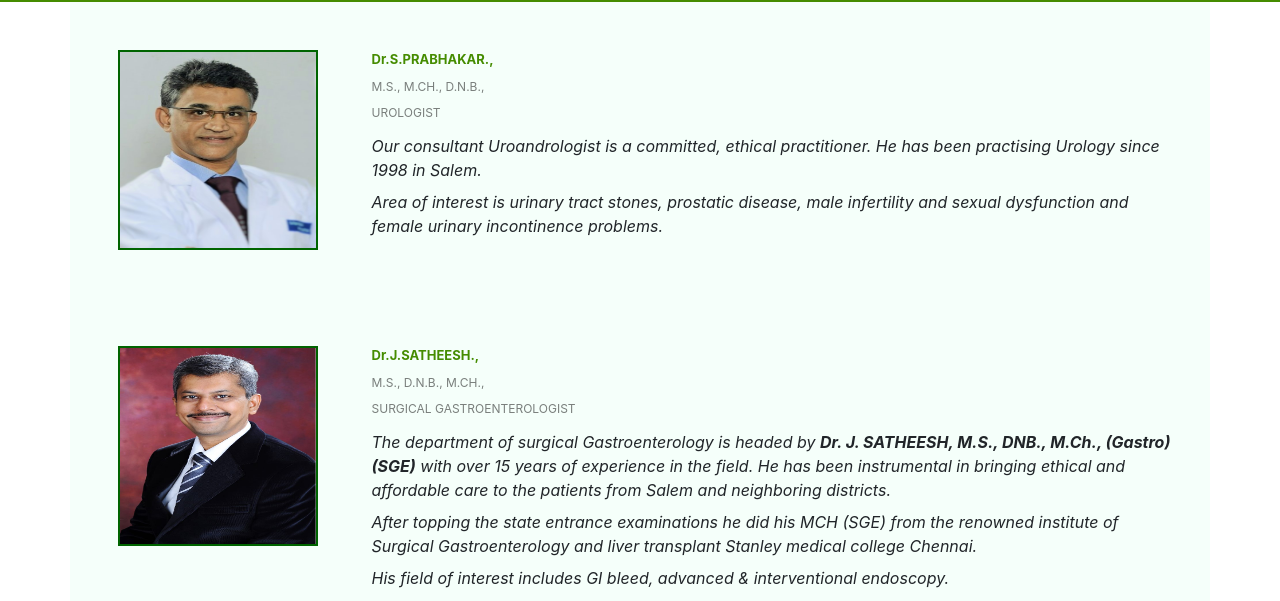
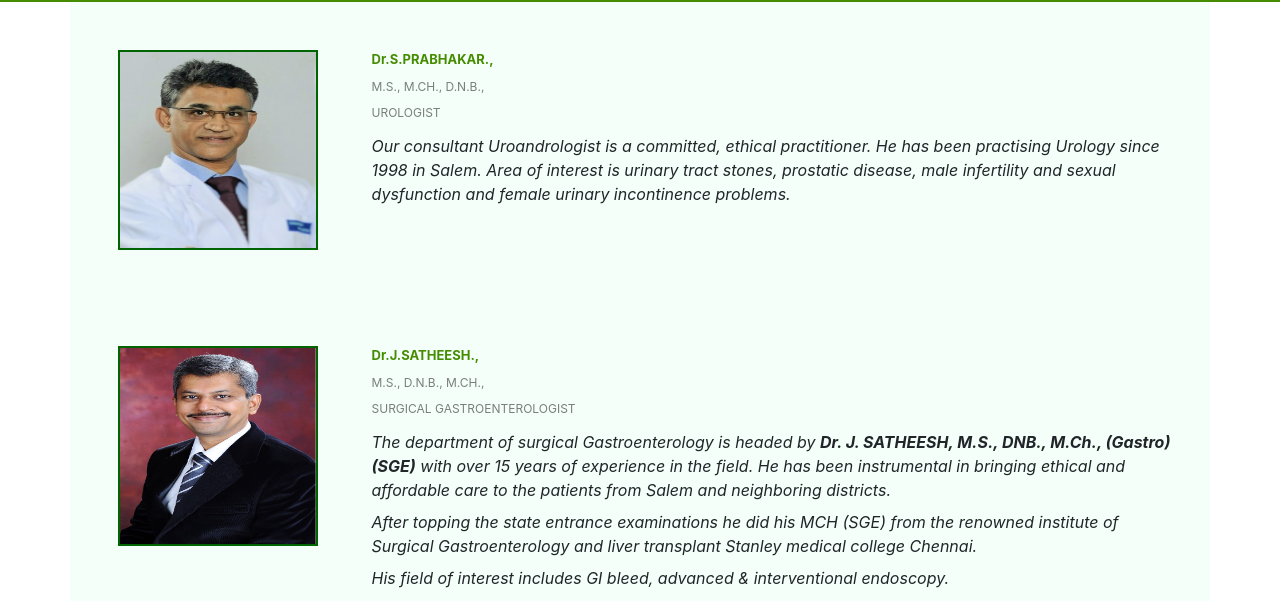
Before and after one commit to pranavhospitals/pranavhospitals.github.io, a plain HTML site: page doctors/index.html in a window 1280 px wide. Shown: the part 260-861 px from the top of the page. Drawn offline with Linux system fonts and the light colour scheme.

Commit message:
Minor changes

```diff
--- a/doctors/index.html
+++ b/doctors/index.html
@@ -233,13 +233,7 @@
           <div class="row mb-2">
             <div class="col-12 italic">
               Our consultant Uroandrologist is a committed, ethical practitioner. He has been practising
-              Urology since 1998 in Salem.
-            </div>
-          </div>
-          <div class="row mb-2">
-            <div class="col-12 italic">
-              Area of interest is urinary tract stones, prostatic disease, male infertility and sexual
-              dysfunction and female urinary incontinence problems.
+              Urology since 1998 in Salem. Area of interest is urinary tract stones, prostatic disease, male infertility and sexual dysfunction and female urinary incontinence problems.
             </div>
           </div>
         </div>
```
